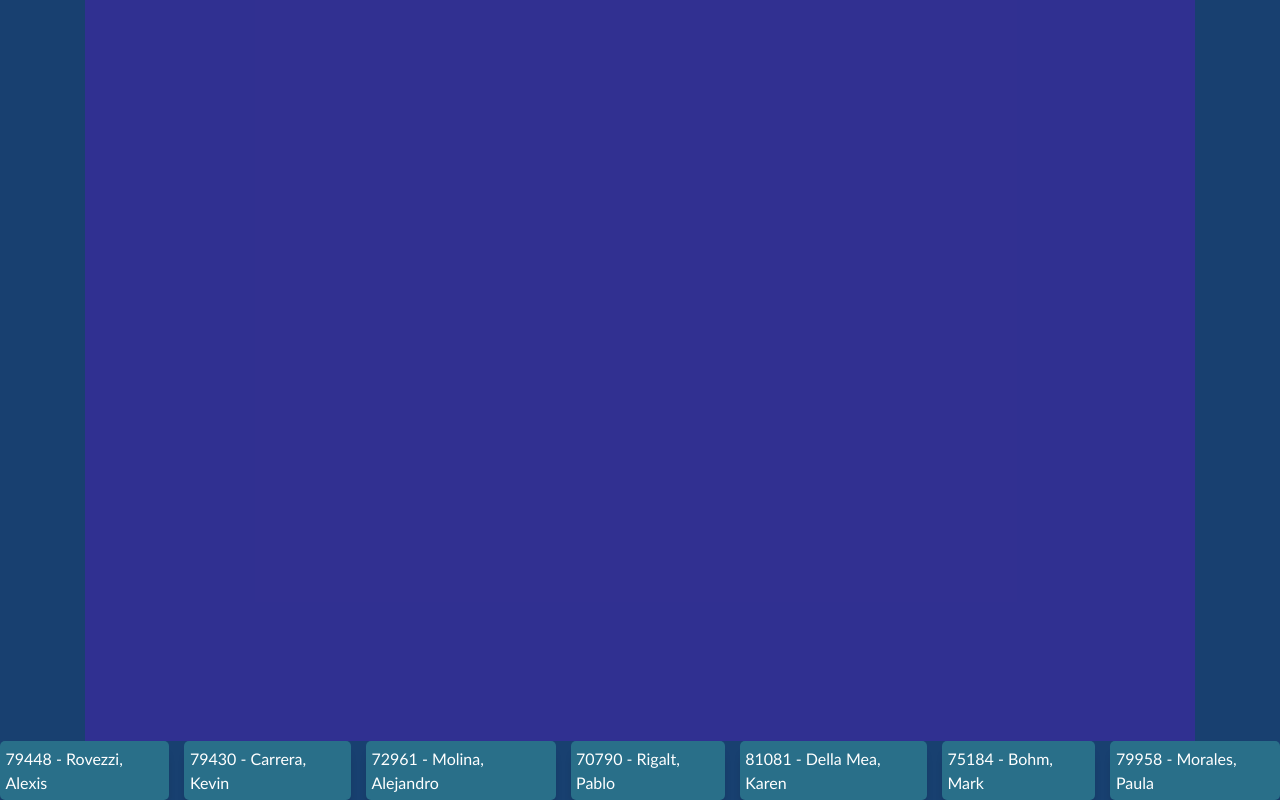
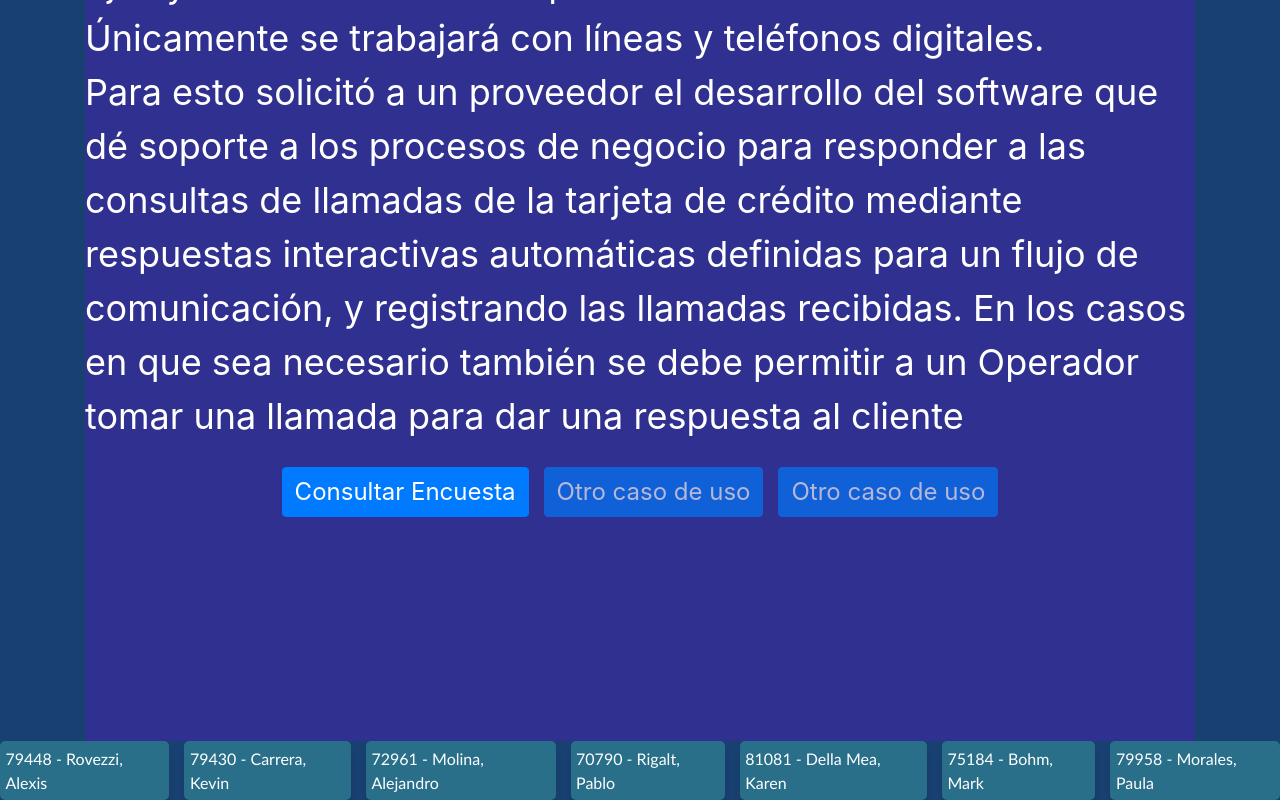
Before and after one commit to aloide/dsi2023frontend, a React (Vite) app: page / in a window 1280 px wide. Shown: the part 923-1723 px from the top of the page. Built offline with nearby package versions, Linux system fonts and the light colour scheme.

Commit message:
fix: parallax component

```diff
--- a/src/components/Parallax/Parallax.css
+++ b/src/components/Parallax/Parallax.css
@@ -18,7 +18,10 @@
 }
 
 .parallax-body{
-    height:1000px;background-color:rgba(76, 31, 181, 0.483);font-size:36px
+    height:1000px;
+    background-color:rgba(76, 31, 181, 0.483);
+    font-size:36px;
+    color: white;
 }
 
 .parallax-header{
@@ -31,3 +34,14 @@
     /*position: fixed;*/ /* TODO: verificar esto*/
 
 }
+
+.botones{
+    display: flex;
+    justify-content:center;
+    margin-top: 24px;
+    gap: 15px;
+}
+
+.botones a, .botones button {
+    font-size: 24px;
+}
--- a/src/components/Parallax/Parallax.jsx
+++ b/src/components/Parallax/Parallax.jsx
@@ -1,22 +1,36 @@
 //import React from 'react'
-import './Parallax.css'
+import "./Parallax.css";
 
 const Parallax = () => {
   return (
     <div>
+      <div className="parallax"></div>
 
+      <div className="parallax-body">
+        Una empresa que responde consultas de clientes una tarjeta de crédito ha
+        decidido implementar un sistema IVR para responderlas vía llamadas
+        telefónicas. Dicho sistema debe estar preparado para establecer la
+        comunicación con los teléfonos fijos y celulares desde los que se
+        realizan los llamados. Únicamente se trabajará con líneas y teléfonos
+        digitales. <br />  Para esto solicitó a un proveedor el desarrollo del software
+        que dé soporte a los procesos de negocio para responder a las consultas
+        de llamadas de la tarjeta de crédito mediante respuestas interactivas
+        automáticas definidas para un flujo de comunicación, y registrando las
+        llamadas recibidas. En los casos en que sea necesario también se debe
+        permitir a un Operador tomar una llamada para dar una respuesta al
+        cliente
 
+        <div className="botones">
+          <a className="btn btn-primary" href="/ConsultarEncuesta">Consultar Encuesta</a>
+          <button className="btn btn-primary"disabled>Otro caso de uso</button>
+          <button className="btn btn-primary"disabled>Otro caso de uso</button>
 
-        <div className="parallax"></div>
-
-        <div className="parallax-body" >
-
-       a
 
         </div>
 
+      </div>
     </div>
-  )
-}
+  );
+};
 
-export default Parallax
+export default Parallax;
```
